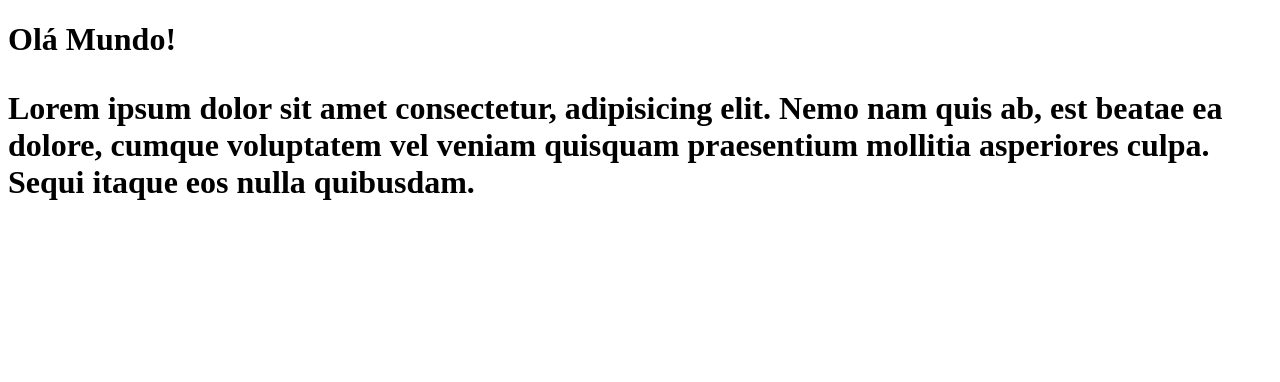
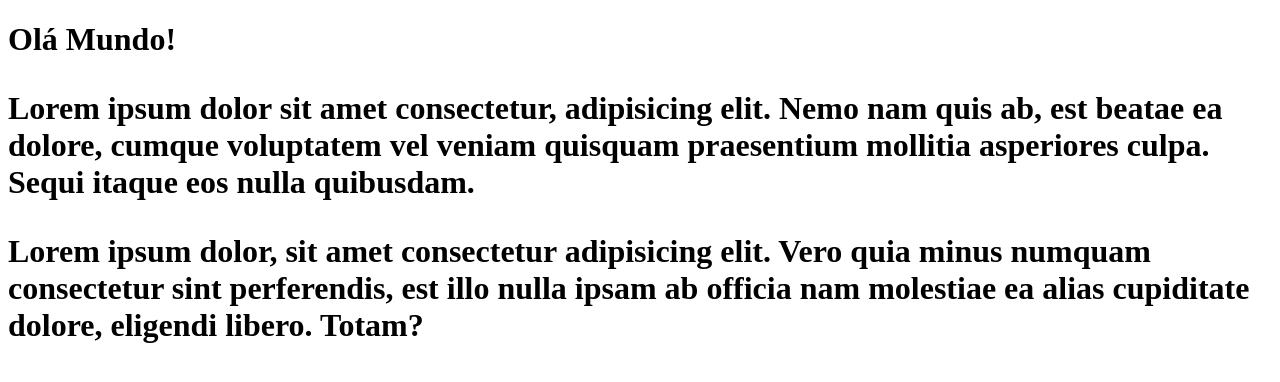
Before and after one commit to RAUE08/Ola-Mundo, a plain HTML site: page site-EXEMPLO/index.html in a window 1280 px wide. Drawn offline with Linux system fonts and the light colour scheme.

Commit message:
Adicionei mais um parágrafo
Adicionei mais um parágrafo com base nos estudos

```diff
--- a/site-EXEMPLO/index.html
+++ b/site-EXEMPLO/index.html
@@ -9,6 +9,7 @@
     <h1>
         Olá Mundo!
         <p>Lorem ipsum dolor sit amet consectetur, adipisicing elit. Nemo nam quis ab, est beatae ea dolore, cumque voluptatem vel veniam quisquam praesentium mollitia asperiores culpa. Sequi itaque eos nulla quibusdam.</p>
+        <p>Lorem ipsum dolor, sit amet consectetur adipisicing elit. Vero quia minus numquam consectetur sint perferendis, est illo nulla ipsam ab officia nam molestiae ea alias cupiditate dolore, eligendi libero. Totam?</p>
     </h1>
 </body>
 </html>
```
